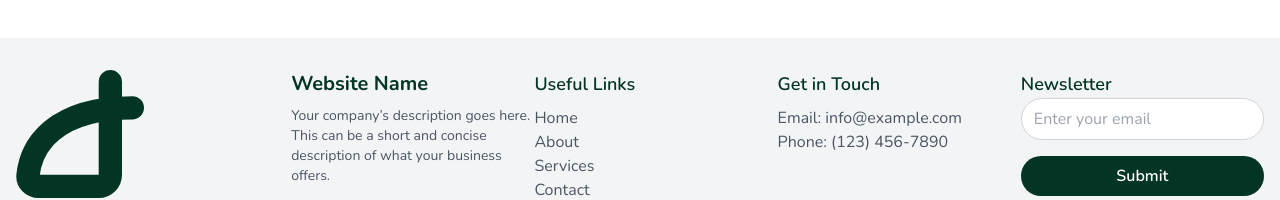
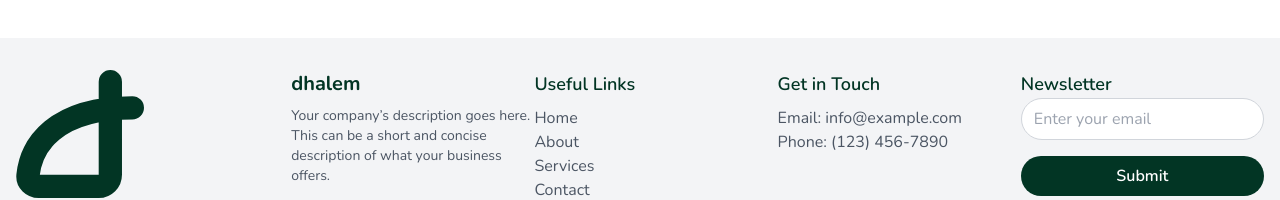
Before and after one commit to RuberDucky/dhalem, a Next.js app: page / in a window 1280 px wide. Shown: the part 4172-4372 px from the top of the page. Built offline with nearby package versions, Linux system fonts and the light colour scheme.

Commit message:
chore: Update footer with new website name

```diff
--- a/src/sections/Footer.tsx
+++ b/src/sections/Footer.tsx
@@ -59,7 +59,7 @@ export const Footer = () => {
               <Image src={logo} alt="Logo" className="w-32 mb-4" />
             </div>
             <div className="flex-1">
-              <h3 className="text-xl font-bold" style={{ color: "#023524" }}>Website Name</h3>
+              <h3 className="text-xl font-bold" style={{ color: "#023524" }}>dhalem</h3>
               <p className="text-sm mt-2 text-gray-600">
                 Your company’s description goes here. This can be a short and concise description of what your business offers.
               </p>
```
